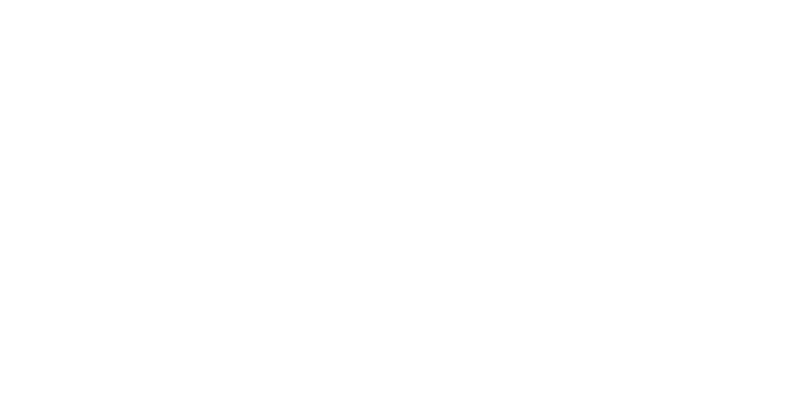
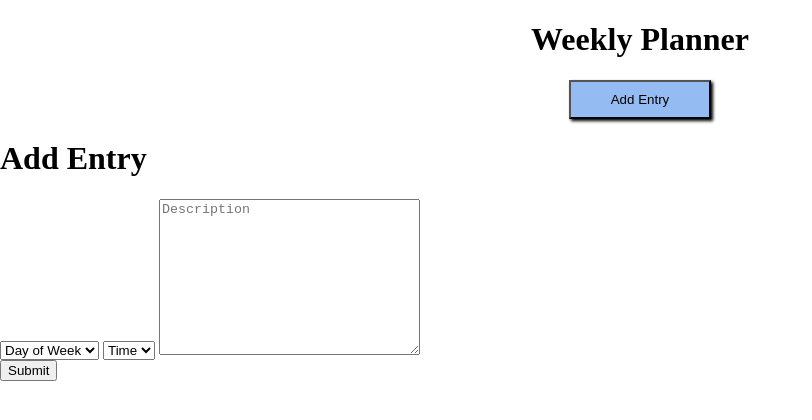
Before and after one commit to mduguil/week-planner, a plain HTML site: page index.html in a window 1280 px wide. Shown: the whole page, without its empty margins (0-812 px from the left). Drawn offline with Linux system fonts and the light colour scheme.

Commit message:
SJ turn is over.

```diff
--- a/index.html
+++ b/index.html
@@ -6,7 +6,33 @@
   <title>Week Planner</title>
   <link rel="stylesheet" href="styles.css">
 </head>
+
 <body>
+  <header class="container row">
+    <h1>Weekly Planner</h1>
+  </header>
+
+  <div class="row">
+    <button class="add-btn">Add Entry</button>
+  </div>
+
+  <div class="modal-container">
+    <h1>Add Entry</h1>
+    <form action="">
+      <select name="" id="">
+        <option value="">Day of Week</option>
+      </select>
+      <select name="" id="">
+        <option value="">Time</option>
+      </select>
+      <textarea name="" id="" cols="30" rows="10" placeholder="Description"></textarea>
+      <div class="submit-btn">
+        <button>Submit</button>
+      </div>
+    </form>
+  </div>
+
+
   <script src="main.js"></script>
 </body>
 </html>
--- a/styles.css
+++ b/styles.css
@@ -0,0 +1,19 @@
+* {
+  box-sizing: border-box;
+}
+
+body {
+  margin: 0;
+}
+
+.row {
+  display: flex;
+  justify-content: center;
+}
+
+.add-btn {
+  background-color: #95bcf2;
+  cursor: pointer;
+  padding: 10px 40px;
+  box-shadow: 2px 2px 3px black;
+}
```
